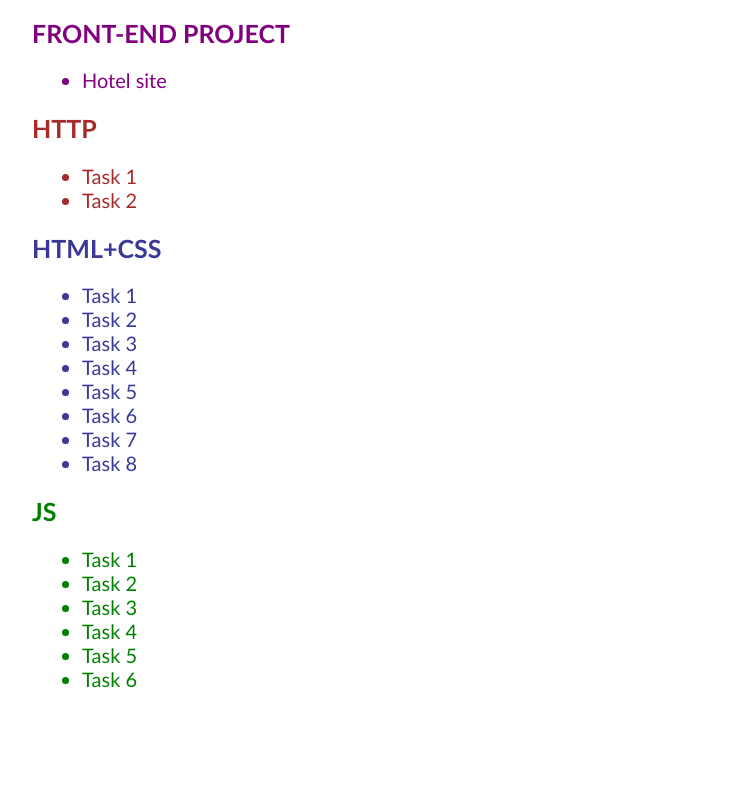
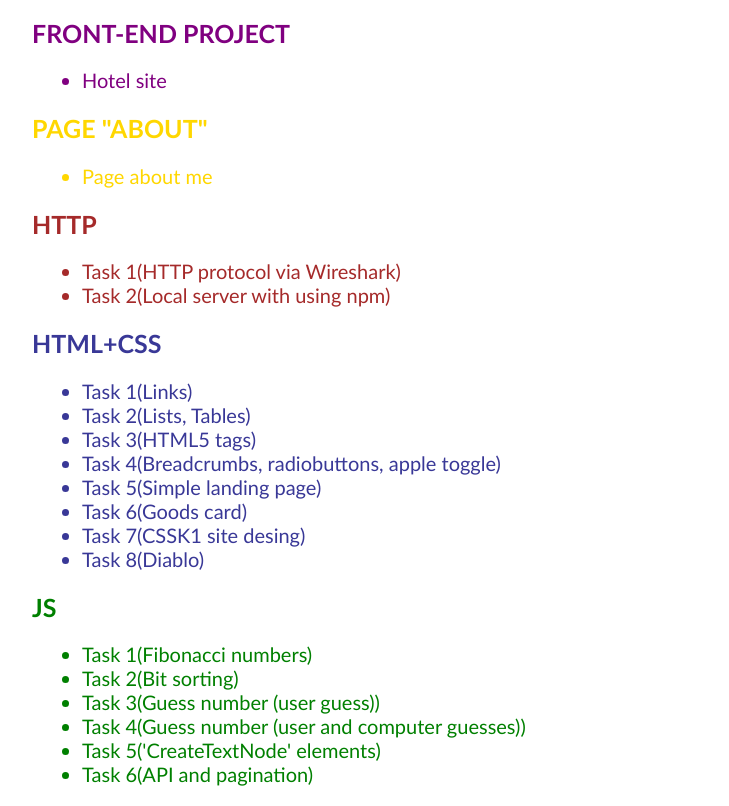
Before and after one commit to dimakruhlyi/FE, a plain HTML site: page index.html in a window 1280 px wide. Shown: the part 56-862 px from the top of the page, without its empty margins (48-777 px from the left). Before the commit the page ends 800 px from the top, so only its background shows below. Drawn offline with Linux system fonts and the light colour scheme.

Commit message:
added link and text

```diff
--- a/index.html
+++ b/index.html
@@ -34,6 +34,9 @@
   .project{
     color: #800080;
   }
+  .about{
+    color:#FFD700;
+  }
   .http{
     color:brown;
   }
@@ -51,30 +54,34 @@
   <ul class="project">
     <li><a target="_blank" href="https://dimakruhlyi.github.io/final-project-hotel/" class="project">Hotel site</a></li>
   </ul>
+  <h2 class="about">PAGE "ABOUT"</h2>
+  <ul class="about">
+    <li><a target="_blank" href="https://dimakruhlyi.github.io/" class="about">Page about me</a></li>
+  </ul>
   <h2 class="http">HTTP</h2>
   <ul class="http">
-    <li><a target="_blank" href="https://dimakruhlyi.github.io/FE/http/task_1/task_1.pdf" class="http">Task 1</a></li>
-    <li><a target="_blank" href="https://dimakruhlyi.github.io/FE/http/task_2/index.js" class="http">Task 2</a></li>
+    <li><a target="_blank" href="https://dimakruhlyi.github.io/FE/http/task_1/task_1.pdf" class="http">Task 1(HTTP protocol via Wireshark)</a></li>
+    <li><a target="_blank" href="https://dimakruhlyi.github.io/FE/http/task_2/index.js" class="http">Task 2(Local server with using npm)</a></li>
   </ul>
   <h2 class="html_css"> HTML+CSS</h2>
   <ul class="html_css">
-    <li><a target="_blank" href="https://dimakruhlyi.github.io/FE/html%2Bcss/Task_1(23.10.2019)/" class="html_css">Task 1</a></li>
-    <li><a target="_blank" href="https://dimakruhlyi.github.io/FE/html%2Bcss/Task_2(26.10.2019)/" class="html_css">Task 2</a></li>
-    <li><a target="_blank" href="https://dimakruhlyi.github.io/FE/html%2Bcss/Task_3(30.10.2019)/" class="html_css">Task 3</a></li>
-    <li><a target="_blank" href="https://dimakruhlyi.github.io/FE/html%2Bcss/Task_4(02.11.2019)/" class="html_css">Task 4</a></li>
-    <li><a target="_blank" href="https://dimakruhlyi.github.io/FE/html%2Bcss/Task_5(06.11.2019)/" class="html_css">Task 5</a></li>
-    <li><a target="_blank" href="https://dimakruhlyi.github.io/FE/html%2Bcss/Task_6(09.11.2019)/" class="html_css">Task 6</a></li>
-    <li><a target="_blank" href="https://dimakruhlyi.github.io/FE/html%2Bcss/Task_7(13.11.2019)/" class="html_css">Task 7</a></li>
-    <li><a target="_blank" href="https://dimakruhlyi.github.io/FE/html%2Bcss/Task_8(20.11.2019)/" class="html_css">Task 8</a></li>
+    <li><a target="_blank" href="https://dimakruhlyi.github.io/FE/html%2Bcss/Task_1(23.10.2019)/" class="html_css">Task 1(Links)</a></li>
+    <li><a target="_blank" href="https://dimakruhlyi.github.io/FE/html%2Bcss/Task_2(26.10.2019)/" class="html_css">Task 2(Lists, Tables)</a></li>
+    <li><a target="_blank" href="https://dimakruhlyi.github.io/FE/html%2Bcss/Task_3(30.10.2019)/" class="html_css">Task 3(HTML5 tags)</a></li>
+    <li><a target="_blank" href="https://dimakruhlyi.github.io/FE/html%2Bcss/Task_4(02.11.2019)/" class="html_css">Task 4(Breadcrumbs, radiobuttons, apple toggle)</a></li>
+    <li><a target="_blank" href="https://dimakruhlyi.github.io/FE/html%2Bcss/Task_5(06.11.2019)/" class="html_css">Task 5(Simple landing page)</a></li>
+    <li><a target="_blank" href="https://dimakruhlyi.github.io/FE/html%2Bcss/Task_6(09.11.2019)/" class="html_css">Task 6(Goods card)</a></li>
+    <li><a target="_blank" href="https://dimakruhlyi.github.io/FE/html%2Bcss/Task_7(13.11.2019)/" class="html_css">Task 7(CSSK1 site desing)</a></li>
+    <li><a target="_blank" href="https://dimakruhlyi.github.io/FE/html%2Bcss/Task_8(20.11.2019)/" class="html_css">Task 8(Diablo)</a></li>
   </ul>
   <h2 class="js">JS</h2>
   <ul class="js">
-    <li><a target="_blank" href="https://dimakruhlyi.github.io/FE/js/Task_1(27.11.2019)/" class="js">Task 1</a></li>
-    <li><a target="_blank" href="https://dimakruhlyi.github.io/FE/js/Task_2(30.11.2019)/" class="js">Task 2</a></li>
-    <li><a target="_blank" href="https://dimakruhlyi.github.io/FE/js/Task_3(07.12.2019)/" class="js">Task 3</a></li>
-    <li><a target="_blank" href="https://dimakruhlyi.github.io/FE/js/Task_4(11.12.2019)/" class="js">Task 4</a></li>
-    <li><a target="_blank" href="https://dimakruhlyi.github.io/FE/js/Task_5(18.12.2019)/" class="js">Task 5</a></li>
-    <li><a target="_blank" href="https://dimakruhlyi.github.io/FE/js/Task_6(21.12.2019)/" class="js">Task 6</a></li>
+    <li><a target="_blank" href="https://dimakruhlyi.github.io/FE/js/Task_1(27.11.2019)/" class="js">Task 1(Fibonacci numbers)</a></li>
+    <li><a target="_blank" href="https://dimakruhlyi.github.io/FE/js/Task_2(30.11.2019)/" class="js">Task 2(Bit sorting)</a></li>
+    <li><a target="_blank" href="https://dimakruhlyi.github.io/FE/js/Task_3(07.12.2019)/" class="js">Task 3(Guess number (user guess))</a></li>
+    <li><a target="_blank" href="https://dimakruhlyi.github.io/FE/js/Task_4(11.12.2019)/" class="js">Task 4(Guess number (user and computer guesses))</a></li>
+    <li><a target="_blank" href="https://dimakruhlyi.github.io/FE/js/Task_5(18.12.2019)/" class="js">Task 5('CreateTextNode' elements)</a></li>
+    <li><a target="_blank" href="https://dimakruhlyi.github.io/FE/js/Task_6(21.12.2019)/" class="js">Task 6(API and pagination)</a></li>
   </ul>
 </body>
 </html>
```
